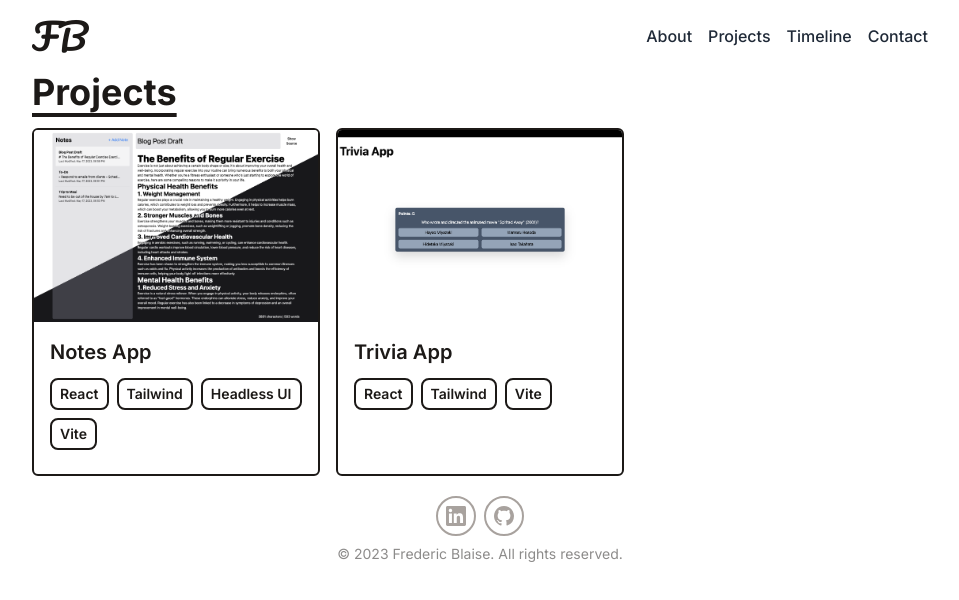
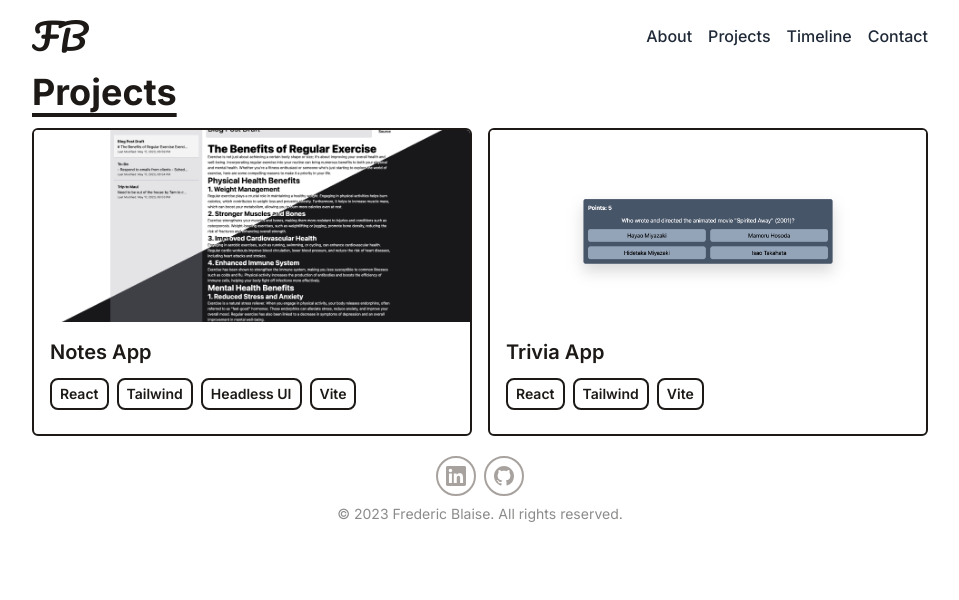
Before and after one commit to fredblaise/portfolio-site, a React (Vite) app: page /#/projects in a window 1280 px wide. Shown: the top 600 px of the page, without its empty margins (160-1119 px from the left). Built offline with nearby package versions, Linux system fonts and the light colour scheme.

Commit message:
chasnge grid columns

```diff
--- a/src/pages/Projects.jsx
+++ b/src/pages/Projects.jsx
@@ -7,7 +7,7 @@
    return (
       <div className="flex flex-col">
          <Title>Projects</Title>
-         <div className="grid grid-cols-1 md:grid-cols-2 lg:grid-cols-3 gap-4">
+         <div className="grid grid-cols-1 md:grid-cols-2 gap-4">
             {projects.map((project, i) => (
                <ProjectItem
                   key={i}
```
Also changed, not shown: 1 other file (tests, documents, lock files or other folders).
